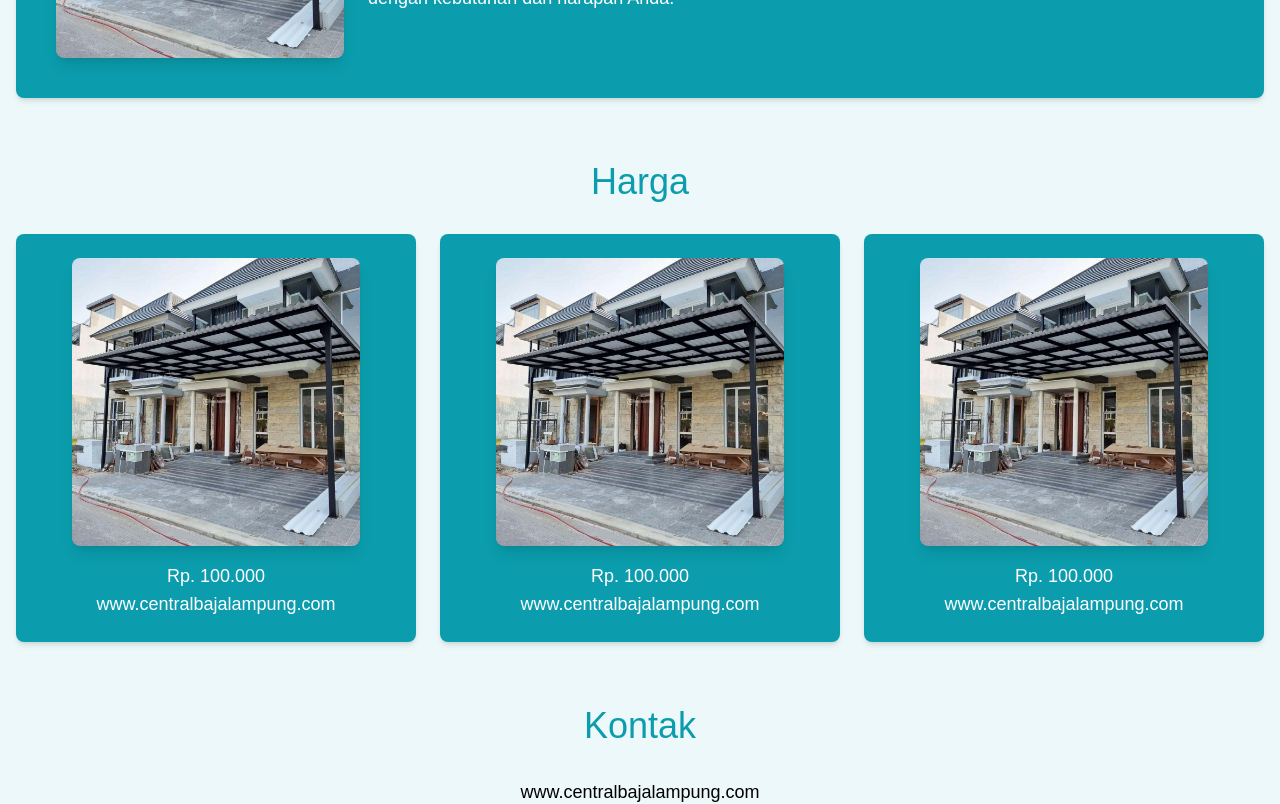
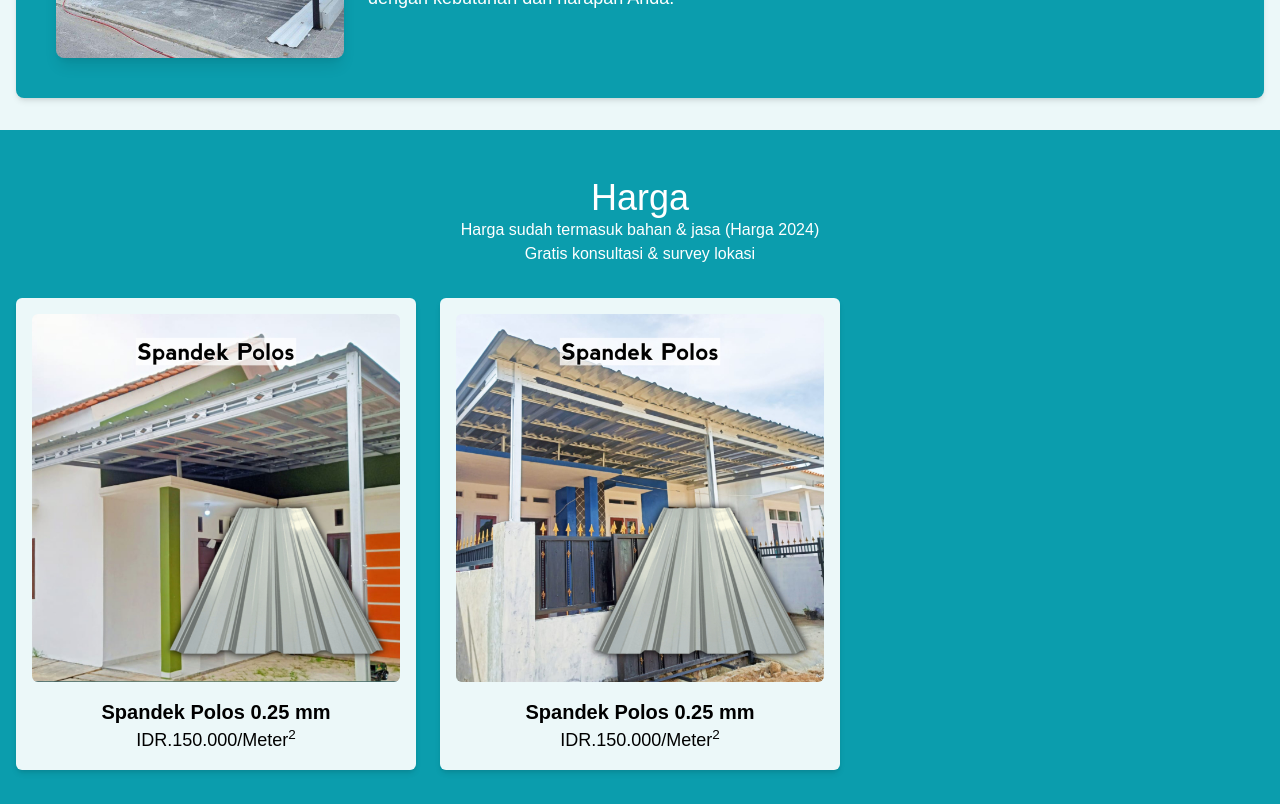
Before and after one commit to adchandra/2P, a Next.js app: page / in a window 1280 px wide. Shown: the part 1240-2044 px from the top of the page. Built offline with nearby package versions, Linux system fonts and the light colour scheme.

Commit message:
Ade : Update tampilan harga

```diff
--- a/app/page.tsx
+++ b/app/page.tsx
@@ -101,60 +101,61 @@ export default function Home() {
             </section>
 
             {/* Harga */}
-            <section id="harga" className="py-8 bg-[#ECF8F9]">
+            <section id="harga" className="py-12 bg-primary">
                 <div className="container mx-auto px-4">
                     {/* Judul Harga */}
                     <div className="text-center mb-8">
-                        <h2 className="text-4xl font-medium text-primary">Harga</h2>
+                        <h2 className="text-4xl font-medium text-white">Harga</h2>
+                        <span className="block text-white">
+                            Harga sudah termasuk bahan & jasa (Harga 2024)
+                        </span>
+                        <span className="block text-white">Gratis konsultasi & survey lokasi</span>
                     </div>
 
-                {/* Wrapper untuk Card */}
-                    <div className="grid grid-cols-1 sm:grid-cols-2 lg:grid-cols-3 gap-6">
-                        {/* Card Harga 1 */}
-                        <div className="flex flex-col items-center bg-primary rounded-lg shadow-md p-6">
+                    {/* Card Harga */}
+                    <div className="grid grid-cols-1 md:grid-cols-3 gap-6">
+                        {/* Card 1 */}
+                        <div>
+                            <a href="#" className="no-underline">
+                                <div className="card-harga p-4 bg-[#ECF8F9] rounded-md shadow-md hover:bg-primary transition duration-300">
                                     <img
-                            src="/img/layanan3.jpg"
-                            alt="Harga Atap Baja Ringan"
-                            className="w-72 rounded-lg shadow-lg mb-4"
+                                        src="/img/polos1.jpg"
+                                        alt="Spandek Polos 0.25 mm"
+                                        className="w-full rounded-md"
                                     />
-                            <h3 className="text-white font-medium text-lg">
-                            Rp. 100.000
-                            </h3>
-                            <h3 className="text-white font-medium text-lg">
-                            www.centralbajalampung.com
-                            </h3>
+                                    <div className="mt-4 text-center">
+                                        <h4 className="text-xl font-bold text-black hover:text-[#ECF8F9] transition duration-300">
+                                            Spandek Polos 0.25 mm
+                                        </h4>
+                                        <h6 className="text-lg text-black hover:text-[#ECF8F9] transition duration-300">
+                                            IDR.150.000/Meter<sup>2</sup>
+                                        </h6>
+                                    </div>
+                                </div>
+                            </a>
                         </div>
 
-                        <div className="flex flex-col items-center bg-primary rounded-lg shadow-md p-6">
+                        {/* Card 2 */}
+                        <div>
+                            <a href="#" className="no-underline">
+                                <div className="card-harga p-4 bg-[#ECF8F9] rounded-md shadow-md hover:bg-primary transition duration-300">
                                     <img
-                            src="/img/layanan3.jpg"
-                            alt="Harga Atap Baja Ringan"
-                            className="w-72 rounded-lg shadow-lg mb-4"
+                                        src="/img/pols2.jpg"
+                                        alt="Spandek Polos 0.25 mm"
+                                        className="w-full rounded-md"
                                     />
-                            <h3 className="text-white font-medium text-lg">
-                            Rp. 100.000
-                            </h3>
-                            <h3 className="text-white font-medium text-lg">
-                            www.centralbajalampung.com
-                            </h3>
+                                    <div className="mt-4 text-center">
+                                        <h4 className="text-xl font-bold text-black hover:text-[#ECF8F9] transition duration-300">
+                                            Spandek Polos 0.25 mm
+                                        </h4>
+                                        <h6 className="text-lg text-black hover:text-[#ECF8F9] transition duration-300">
+                                            IDR.150.000/Meter<sup>2</sup>
+                                        </h6>
                                     </div>
-
-                        <div className="flex flex-col items-center bg-primary rounded-lg shadow-md p-6">
-                            <img
-                            src="/img/layanan3.jpg"
-                            alt="Harga Atap Baja Ringan"
-                            className="w-72 rounded-lg shadow-lg mb-4"
-                            />
-                            <h3 className="text-white font-medium text-lg">
-                            Rp. 100.000
-                            </h3>
-                            <h3 className="text-white font-medium text-lg">
-                            www.centralbajalampung.com
-                            </h3>
                                 </div>
-
+                            </a>
                         </div>
-
+                    </div>
                 </div>
             </section>
 
```
Lines whose indentation alone changed are shown as unchanged.
